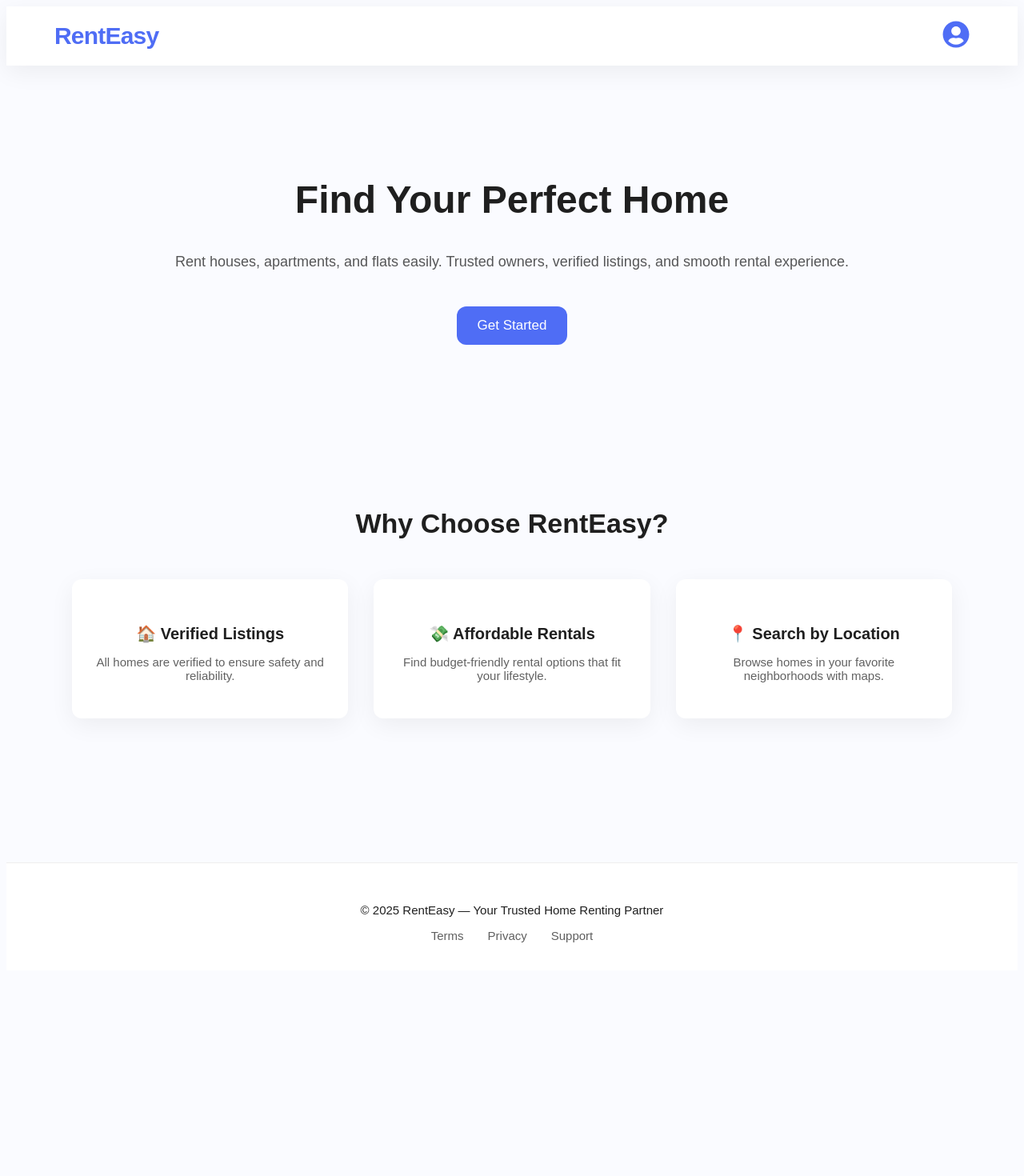
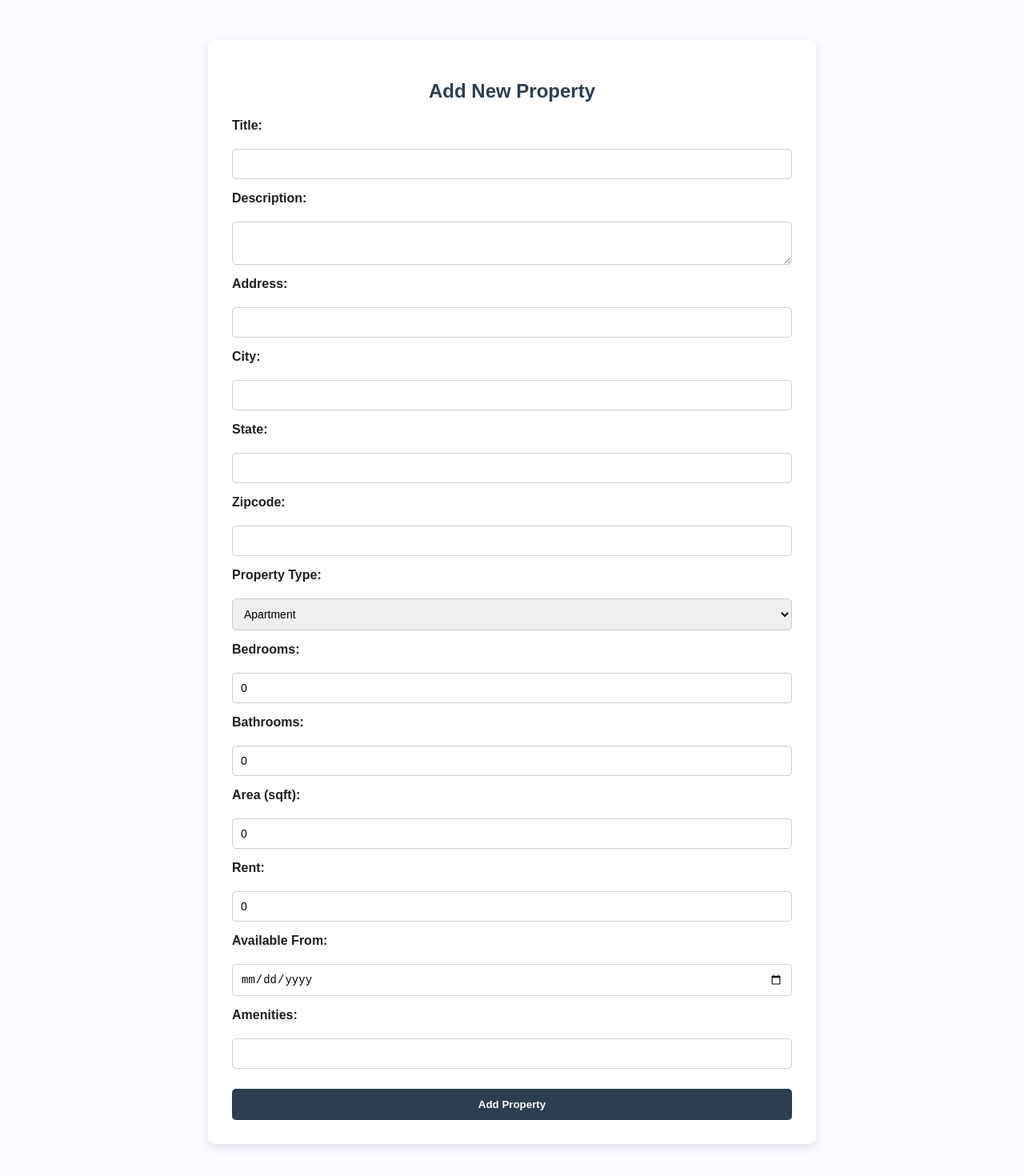
Before and after one commit to Sankalp13353/RentEase, a React (Create React App) app in the folder frontend/: page /add-property in a window 1280 px wide. Before the commit this address led to /. Shown: the top 1470 px of the page at 80% size. Before the commit the page ends 1221 px from the top, so only its background shows below. Built offline with nearby package versions, Linux system fonts and the light colour scheme; sample sign-in values are in the browser's storage.

Commit message:
My prop feartures

```diff
--- a/frontend/src/App.js
+++ b/frontend/src/App.js
@@ -6,6 +6,7 @@ import DashboardPage from "./pages/DashboardPage";
 import HomePage from "./pages/HomePage";
 import LoginPage from "./pages/LoginPage";
 import SignupPage from "./pages/SignupPage";
+import OwnerAddProperty from "./pages/OwnerAddProperty"; // NEW
 
 // PRIVATE ROUTE
 const PrivateRoute = ({ children }) => {
@@ -32,6 +33,16 @@ function App() {
           }
         />
 
+        {/* OWNER ADD PROPERTY */}
+        <Route
+          path="/add-property"
+          element={
+            <PrivateRoute>
+              <OwnerAddProperty />
+            </PrivateRoute>
+          }
+        />
+
         {/* FALLBACK ROUTE */}
         <Route path="*" element={<Navigate to="/" />} />
       </Routes>
--- /dev/null
+++ b/frontend/src/pages/OwnerAddProperty.css
@@ -0,0 +1,60 @@
+.owner-add-property {
+  max-width: 700px;
+  margin: 50px auto;
+  padding: 30px;
+  background-color: var(--card-bg, #fff);
+  border-radius: 10px;
+  box-shadow: 0 4px 12px rgba(0, 0, 0, 0.1);
+  font-family: Arial, sans-serif;
+}
+
+.owner-add-property h2 {
+  text-align: center;
+  margin-bottom: 20px;
+  color: var(--primary-color, #2c3e50);
+}
+
+.owner-add-property form {
+  display: flex;
+  flex-direction: column;
+  gap: 15px;
+}
+
+.owner-add-property label {
+  font-weight: bold;
+  margin-bottom: 5px;
+}
+
+.owner-add-property input,
+.owner-add-property textarea,
+.owner-add-property select {
+  padding: 10px;
+  border: 1px solid #ccc;
+  border-radius: 5px;
+  font-size: 14px;
+}
+
+.owner-add-property textarea {
+  resize: vertical;
+}
+
+.owner-add-property button {
+  padding: 12px;
+  background-color: var(--primary-color, #2c3e50);
+  color: #fff;
+  font-weight: bold;
+  border: none;
+  border-radius: 5px;
+  cursor: pointer;
+  margin-top: 10px;
+  transition: 0.2s all ease-in-out;
+}
+
+.owner-add-property button:hover {
+  background-color: var(--primary-hover, #1a252f);
+}
+
+.owner-add-property .error {
+  color: red;
+  text-align: center;
+}
--- /dev/null
+++ b/frontend/src/pages/OwnerAddProperty.js
@@ -0,0 +1,164 @@
+import React, { useState } from "react";
+import axios from "axios";
+import { useNavigate } from "react-router-dom";
+import "./OwnerAddProperty.css";
+
+const OwnerAddProperty = () => {
+  const navigate = useNavigate();
+
+  const [formData, setFormData] = useState({
+    title: "",
+    description: "",
+    address: "",
+    city: "",
+    state: "",
+    zipcode: "",
+    property_type: "Apartment",
+    bedrooms: 0,
+    bathrooms: 0,
+    area_sqft: 0,
+    rent: 0,
+    available_from: "",
+    amenities: "",
+  });
+
+  const [loading, setLoading] = useState(false);
+  const [error, setError] = useState("");
+
+  const handleChange = (e) => {
+    const { name, value } = e.target;
+    setFormData((prev) => ({ ...prev, [name]: value }));
+  };
+
+  const handleSubmit = async (e) => {
+    e.preventDefault();
+    setLoading(true);
+    setError("");
+
+    const token = localStorage.getItem("token");
+
+    try {
+      const res = await axios.post(
+        "https://freelancehub-1efa.onrender.com/api/houses/create",
+        formData,
+        {
+          headers: { Authorization: `Bearer ${token}` },
+        }
+      );
+
+      alert("Property added successfully!");
+      navigate("/my-properties"); // redirect to owner's properties
+    } catch (err) {
+      console.error(err);
+      setError(err.response?.data?.ERROR || "Failed to add property");
+    } finally {
+      setLoading(false);
+    }
+  };
+
+  return (
+    <div className="owner-add-property">
+      <h2>Add New Property</h2>
+      {error && <p className="error">{error}</p>}
+      <form onSubmit={handleSubmit}>
+        <label>Title:</label>
+        <input
+          name="title"
+          value={formData.title}
+          onChange={handleChange}
+          required
+        />
+
+        <label>Description:</label>
+        <textarea
+          name="description"
+          value={formData.description}
+          onChange={handleChange}
+        />
+
+        <label>Address:</label>
+        <input
+          name="address"
+          value={formData.address}
+          onChange={handleChange}
+          required
+        />
+
+        <label>City:</label>
+        <input name="city" value={formData.city} onChange={handleChange} />
+
+        <label>State:</label>
+        <input name="state" value={formData.state} onChange={handleChange} />
+
+        <label>Zipcode:</label>
+        <input name="zipcode" value={formData.zipcode} onChange={handleChange} />
+
+        <label>Property Type:</label>
+        <select
+          name="property_type"
+          value={formData.property_type}
+          onChange={handleChange}
+        >
+          <option value="Apartment">Apartment</option>
+          <option value="Villa">Villa</option>
+          <option value="Independent">Independent</option>
+          <option value="Studio">Studio</option>
+          <option value="Other">Other</option>
+        </select>
+
+        <label>Bedrooms:</label>
+        <input
+          name="bedrooms"
+          type="number"
+          value={formData.bedrooms}
+          onChange={handleChange}
+        />
+
+        <label>Bathrooms:</label>
+        <input
+          name="bathrooms"
+          type="number"
+          value={formData.bathrooms}
+          onChange={handleChange}
+        />
+
+        <label>Area (sqft):</label>
+        <input
+          name="area_sqft"
+          type="number"
+          value={formData.area_sqft}
+          onChange={handleChange}
+        />
+
+        <label>Rent:</label>
+        <input
+          name="rent"
+          type="number"
+          value={formData.rent}
+          onChange={handleChange}
+        />
+
+        <label>Available From:</label>
+        <input
+          name="available_from"
+          type="date"
+          value={formData.available_from}
+          onChange={handleChange}
+        />
+
+        <label>Amenities:</label>
+        <input
+          name="amenities"
+          value={formData.amenities}
+          onChange={handleChange}
+        />
+
+        <button type="submit" disabled={loading}>
+          {loading ? "Adding..." : "Add Property"}
+        </button>
+      </form>
+    </div>
+  );
+};
+
+export default OwnerAddProperty;
```
Also changed, not shown: frontend/src/pages/OwnerMyProperties.css (added, +34 -0 lines), frontend/src/pages/OwnerMyProperties.js (added, +72 -0 lines).
